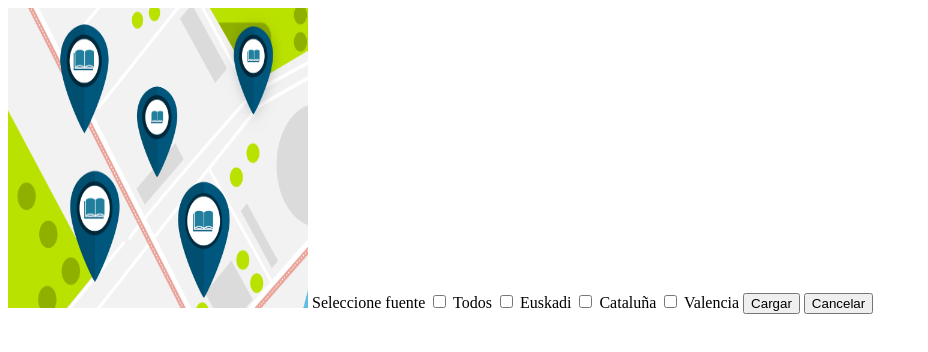
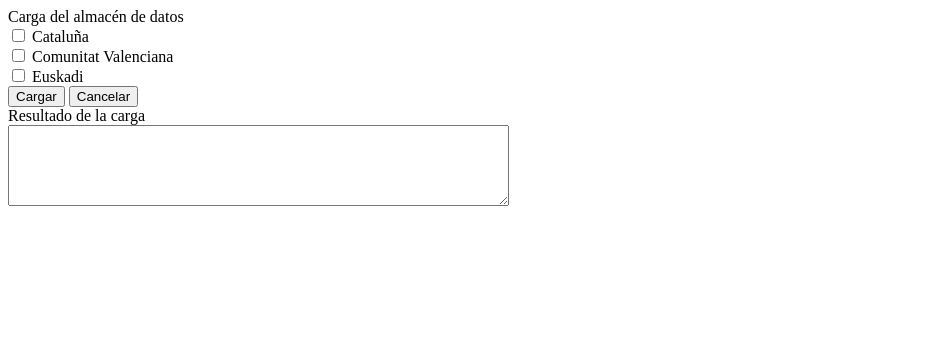
Before and after one commit to KuboSD/IEI2021-API, a website: page FrontEnd/carga.html in a window 1280 px wide. Shown: the whole page, without its empty margins (0-928 px from the left). Drawn offline with Linux system fonts and the light colour scheme.

Commit message:
Version 0.2 carga

```diff
--- a/FrontEnd/carga.html
+++ b/FrontEnd/carga.html
@@ -1,24 +1,25 @@
-<html><head>
-    <link rel="stylesheet" type="text/css" href="/scripts/ProStyles.css">
-    <link rel="stylesheet" type="text/css" href="/screens/webopac_s1.css">
-    <script async="" src="//www.google-analytics.com/analytics.js"></script><script type="text/javascript" src="/scripts/elcontent.js"></script>
+<html>
     <title>Buscador de bibliotecas</title>
-    </head>
+
+    <head>Carga del almacén de datos</head>
+    <div></div>
     <body>
 
-        <img src="bibliotecas.png"
-            width="300"
-            height="300">
-        </img>
+        <input type="checkbox" id="vehicle1" name="vehicle1" value="Bike">
+            <label for="vehicle1"> Cataluña</label><br>
 
-        <label>Seleccione fuente</label>
-            <label><input type="checkbox" id="cbox2" value="second_checkbox"> <label for="cbox2">Todos</label>
-            <input type="checkbox" id="cbox2" value="second_checkbox"> <label for="cbox2">Euskadi</label>
-            <input type="checkbox" id="cbox2" value="second_checkbox"> <label for="cbox2">Cataluña</label>
-            <input type="checkbox" id="cbox2" value="second_checkbox"> <label for="cbox2">Valencia</label>
-        </label>
+        <input type="checkbox" id="vehicle2" name="vehicle2" value="Car">
+            <label for="vehicle2">Comunitat Valenciana</label><br>
+
+        <input type="checkbox" id="vehicle3" name="vehicle3" value="Boat">
+            <label for="vehicle3"> Euskadi</label><br>
 
         <input type="button" value="Cargar"> </input>
         <input type="button" value="Cancelar"> </input>
+        <div></div>
+
+        <label>Resultado de la carga</label>
+        <div></div>
+        <textarea name="Resultado"  cols="60" rows="5"></textarea>
 
     </body>
```
